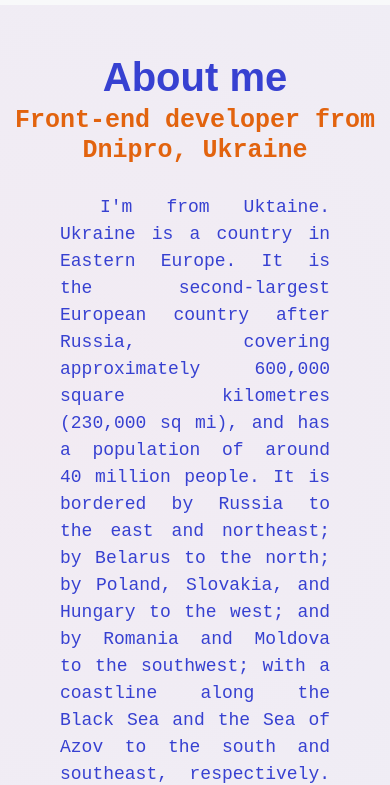
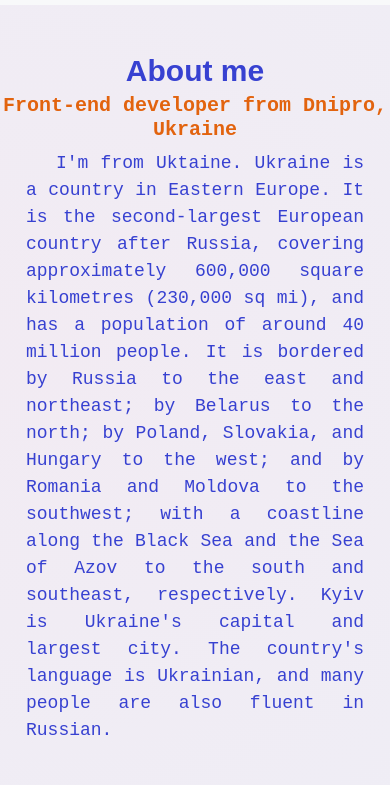
Before and after one commit to Noneif/Responsive-draft, a plain HTML site: page src/about_me.html in a window 390 px wide. Shown: the part 61-846 px from the top of the page. Drawn offline with nearby package versions, Linux system fonts and the light colour scheme; a web font is replaced by a local one.

Commit message:
fixed responsive

```diff
--- a/src/about-style.css
+++ b/src/about-style.css
@@ -38,8 +38,6 @@ h3 {
 }
 .block {
   flex: 1;
-  padding: 20px 30px;
-  margin: 0 10px;
   text-align: justify;
   text-indent: 40px;
   font-family: var(--secondary-font);
@@ -47,8 +45,8 @@ h3 {
   color: var(--main-color);
 }
 p {
-  margin: 0 0 10px;
-  padding: 0;
+  margin: 0 8px 10px;
+  padding: 0 12px;
 }
 .postbox {
   height: 30px;
@@ -71,3 +69,30 @@ p {
 .email:hover {
   color: var(--secondary-color);
 }
+@media (max-width: 576px) {
+  h1 {
+    font-size: 30px;
+  }
+  h3 {
+    font-size: 20px;
+  }
+  .text-about {
+    margin: 0 10px;
+  }
+  .block {
+    text-indent: 30px;
+  }
+  p {
+    margin: 0 4px 10px;
+  }
+  .postbox {
+    height: 25px;
+    width: 25px;
+  }
+  .contact {
+    font-size: 20px;
+  }
+  .email {
+    font-size: 20px;
+  }
+}
--- a/src/index-style.css
+++ b/src/index-style.css
@@ -107,7 +107,7 @@ h4 {
     rgb(234, 241, 249) 90.1%
   );
 }
-.container p {
+p {
   font-family: var(--secondary-font);
   font-size: 20px;
   text-indent: 40px;
@@ -144,9 +144,8 @@ h4 {
   .launch-app {
     font-size: 15px;
   }
-  .container p {
-    font-size: 17px;
-    margin-left: 10px;
-    margin-right: 10px;
+  p {
+    font-size: 18px;
+    text-indent: 30px;
   }
 }
```
Also changed, not shown: index.html (+2 -2 lines).
